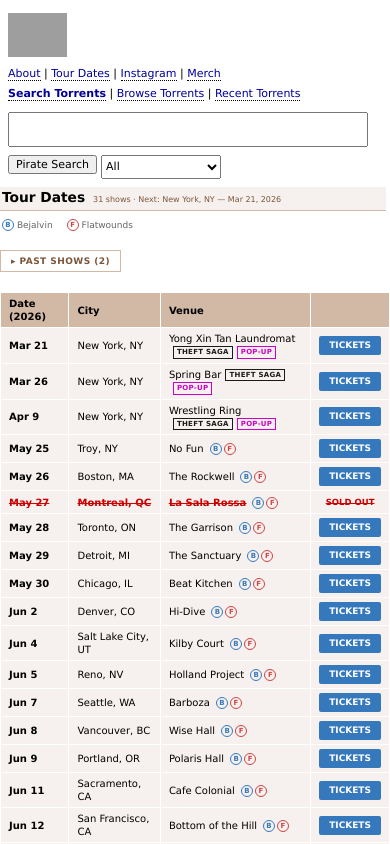
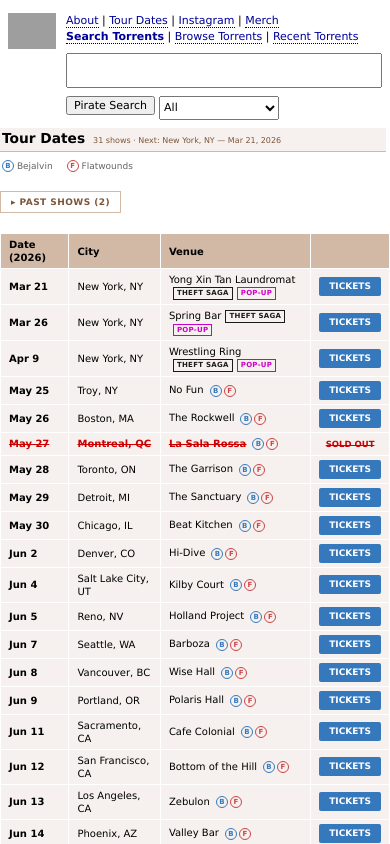
Before and after one commit to jay97/lipcriticbay, a Next.js app: page /shows in a window 390 px wide. Shown: the top 844 px of the page. Built offline with nearby package versions, Linux system fonts and the light colour scheme; grey boxes are pictures that could not be loaded.

Commit message:
Tighten shows header layout and compact date/weather display

```diff
--- a/app/globals.css
+++ b/app/globals.css
@@ -524,10 +524,10 @@
 }
 .show-detail {
   display: grid;
-  grid-template-columns: 168px minmax(0, 1fr);
-  gap: 14px;
+  grid-template-columns: 124px minmax(0, 1fr);
+  gap: 12px;
   align-items: stretch;
-  padding: 6px 0;
+  padding: 4px 0;
 }
 .show-thumb-link {
   width: 100%;
@@ -537,7 +537,7 @@
 .show-thumb {
   width: 100%;
   height: 100%;
-  min-height: 110px;
+  min-height: 84px;
   object-fit: cover;
   border: 1px solid #D2B9A6;
   display: block;
@@ -726,12 +726,6 @@
 .shows-table .col-date {
   white-space: nowrap;
   font-weight: bold;
-}
-.shows-date-head-mobile {
-  display: none;
-}
-.shows-date-head-desktop {
-  display: inline;
 }
 .shows-table .col-ticket {
   white-space: nowrap;
@@ -975,30 +969,38 @@
     padding: 8px;
     text-align: left;
   }
+  #header form {
+    display: flex;
+    align-items: flex-start;
+    gap: 8px;
+  }
   #header::after { display: none; }
   #logo {
     float: none !important;
     text-align: left;
-    margin-bottom: 4px;
+    margin: 0 2px 0 0;
+    flex: 0 0 auto;
   }
   #logo a {
     float: none !important;
-    display: inline-block !important;
+    display: block !important;
   }
   #logo img {
-    height: 44px !important;
+    height: 36px !important;
     margin: 0 !important;
     float: none !important;
   }
   #header form > div:last-child {
     float: none !important;
-    clear: both;
+    clear: none !important;
     text-align: left;
+    flex: 1 1 auto;
+    min-width: 0;
   }
   #header form > div:last-child > div:first-child {
-    margin-bottom: 6px;
-    line-height: 1.8;
-    font-size: 11px;
+    margin-bottom: 4px;
+    line-height: 1.45;
+    font-size: 10px;
     text-align: left;
   }
 
@@ -1053,7 +1055,7 @@
   }
   .show-detail {
     display: grid;
-    grid-template-columns: minmax(96px, 34vw) 1fr;
+    grid-template-columns: minmax(74px, 28vw) 1fr;
     gap: 8px;
     align-items: stretch;
   }
@@ -1064,7 +1066,7 @@
   .show-thumb {
     width: 100%;
     height: 100%;
-    min-height: 84px;
+    min-height: 68px;
     object-fit: cover;
   }
   .show-detail-top {
@@ -1133,8 +1135,8 @@
     flex-wrap: wrap !important;
   }
   #header form > div:last-child > div input[type="text"] {
-    width: calc(100vw - 30px) !important;
-    max-width: calc(100vw - 30px) !important;
+    width: 100% !important;
+    max-width: 100% !important;
     font-size: 16px !important; /* prevents iOS zoom */
     padding: 6px !important;
     box-sizing: border-box;
@@ -1173,21 +1175,12 @@
   .show-detail-row td {
     padding: 0 2px 8px 2px !important;
   }
-  .shows-date-head-desktop {
-    display: none;
-  }
-  .shows-date-head-mobile {
-    display: inline;
-  }
-  .show-date-year {
-    display: none;
-  }
   .show-detail {
-    grid-template-columns: minmax(110px, 38vw) 1fr;
-    gap: 10px;
+    grid-template-columns: minmax(70px, 26vw) 1fr;
+    gap: 8px;
   }
   .show-thumb {
-    min-height: 96px;
+    min-height: 62px;
   }
   .show-detail-doors {
     font-size: 1.1em;
--- a/components/ShowsTable.tsx
+++ b/components/ShowsTable.tsx
@@ -9,7 +9,7 @@
   today: string
 }
 
-const DAYS = ['Sun', 'Mon', 'Tue', 'Wed', 'Thu', 'Fri', 'Sat']
+const DAYS = ['Sunday', 'Monday', 'Tuesday', 'Wednesday', 'Thursday', 'Friday', 'Saturday']
 const MONTHS = ['Jan', 'Feb', 'Mar', 'Apr', 'May', 'Jun', 'Jul', 'Aug', 'Sep', 'Oct', 'Nov', 'Dec']
 
 const SUP_KEY: Record<string, { label: string; color: string }> = {
@@ -89,14 +89,16 @@
       .catch(() => setLoading(false))
   }, [lat, lng, date])
 
-  if (loading) return <span className="weather-loading">...</span>
+  if (loading) return null
   if (!weather) return null
 
   return (
-    <span className="weather-forecast">
-      <span className="weather-icon">{weatherIcon(weather.code)}</span>
-      {' '}{weather.tempHigh}°/{weather.tempLow}°F
-    </span>
+    <div className="show-detail-weather-box">
+      <span className="weather-forecast">
+        <span className="weather-icon">{weatherIcon(weather.code)}</span>
+        {' '}{weather.tempHigh}°/{weather.tempLow}°F
+      </span>
+    </div>
   )
 }
 
@@ -129,10 +131,7 @@
         className={`show-row ${isPast ? 'past-show-row' : ''} ${show.soldOut ? 'sold-out' : ''} ${expanded ? 'show-row-expanded' : ''}`}
         onClick={onToggle}
       >
-        <td className="col-date">
-          <span className="show-date-main">{dateParts.main}</span>
-          {dateParts.year && <span className="show-date-year">, {dateParts.year}</span>}
-        </td>
+        <td className="col-date">{dateParts.main}</td>
         <td className="col-city">{show.city}</td>
         <td className="col-venue">
           {show.soldOut ? <span className="sold-out">{show.venue}</span> : show.venue}
@@ -180,9 +179,7 @@
                       {show.price} · {show.ages}
                     </div>
                     {!isPast && (
-                      <div className="show-detail-weather-box">
-                        <WeatherForecast lat={show.lat} lng={show.lng} date={show.date} />
-                      </div>
+                      <WeatherForecast lat={show.lat} lng={show.lng} date={show.date} />
                     )}
                   </div>
                 </div>
@@ -342,7 +339,7 @@
 
   const pastShows = shows.filter(s => parseShowDate(s.date) < todayDate)
   const upcomingShows = shows.filter(s => parseShowDate(s.date) >= todayDate)
-  const mobileDateYear = splitShowDate((upcomingShows[0] || shows[0])?.date || today).year || String(todayDate.getUTCFullYear())
+  const dateHeaderYear = splitShowDate((upcomingShows[0] || shows[0])?.date || today).year || String(todayDate.getUTCFullYear())
   const hasPastShows = pastShows.length > 0
   const hasSupport = shows.some(s => s.sup.length > 0)
 
@@ -407,10 +404,7 @@
         <table className="shows-table">
           <thead>
             <tr>
-              <th>
-                <span className="shows-date-head-desktop">Date</span>
-                <span className="shows-date-head-mobile">Date ({mobileDateYear})</span>
-              </th>
+              <th>Date ({dateHeaderYear})</th>
               <th>City</th>
               <th>Venue</th>
               <th></th>
```
